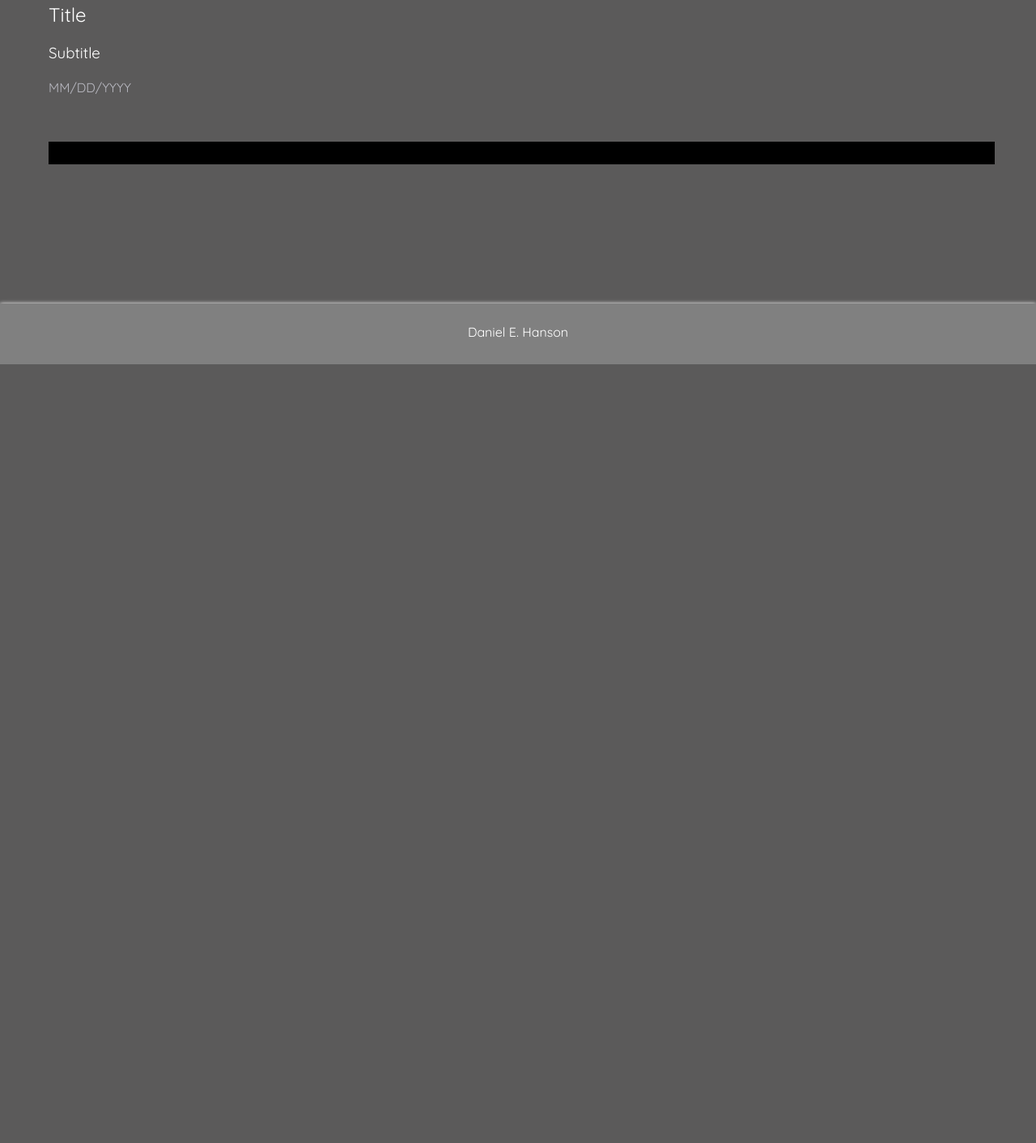
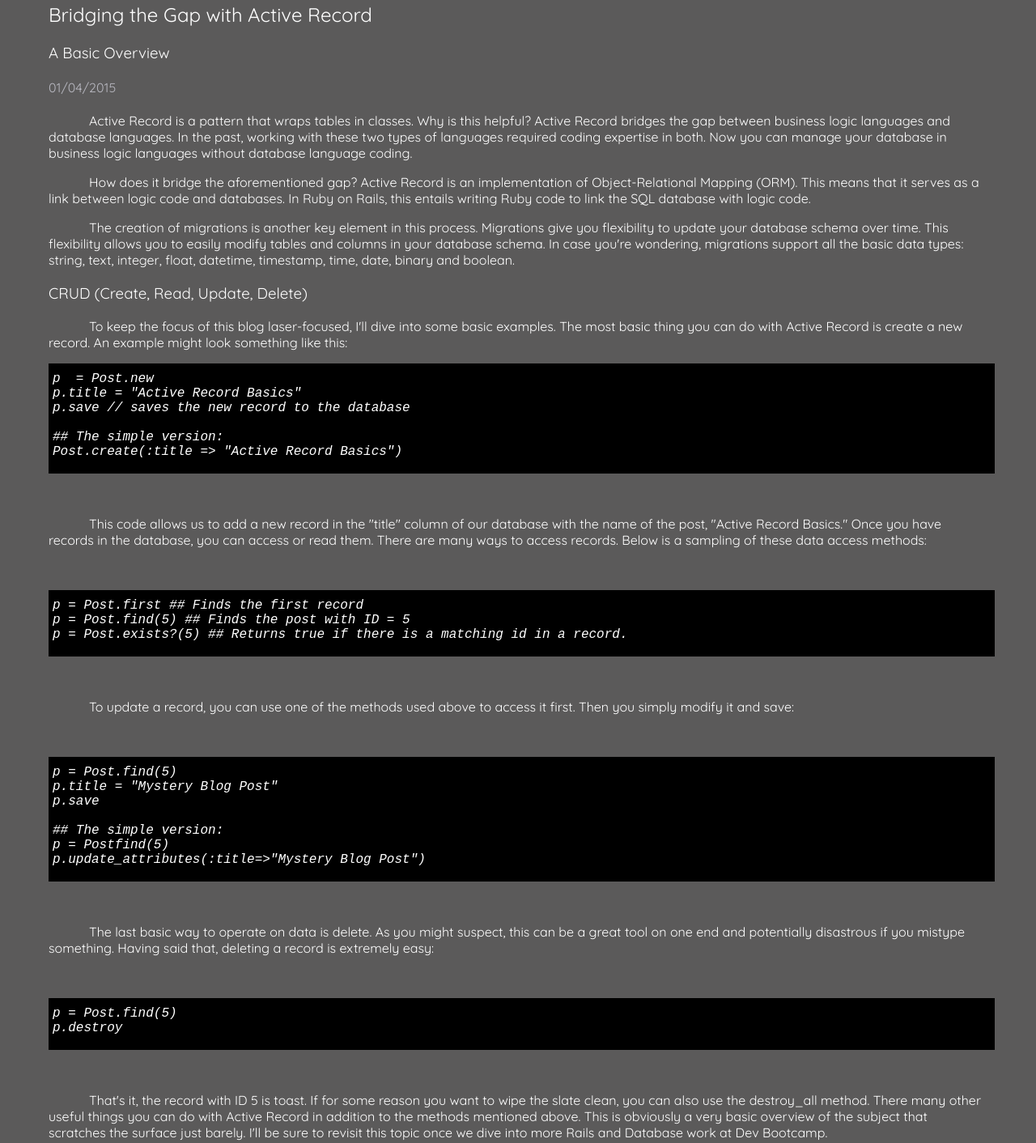
Before and after one commit to hanieldanson-zz/hanieldanson.github.io, a plain HTML site: page blog/t8-tech.html in a window 1280 px wide. Shown: the part 628-2040 px from the top of the page at 81% size. Before the commit the page ends 1078 px from the top, so only its background shows below. Drawn offline with Linux system fonts and the light colour scheme.

Commit message:
add tech blog

```diff
--- a/blog/t8-tech.html
+++ b/blog/t8-tech.html
@@ -51,20 +51,65 @@
       </div>
   </div>
   <div class="bodypad">
-      <h2 class="title">Title</h2>
-      <h3 class="subtitle">Subtitle</h3>
-      <h4 class="date">MM/DD/YYYY</h4>
+      <h2 class="title">Bridging the Gap with Active Record</h2>
+      <h3 class="subtitle">A Basic Overview</h3>
+      <h4 class="date">01/04/2015</h4>
         <p class="blog">
+        Active Record is a pattern that wraps tables in classes. Why is this helpful? Active Record bridges the gap between business logic languages and database languages. In the past, working with these two types of languages required coding expertise in both. Now you can manage your database in business logic languages without database language coding.
         </p>
-          <br>
-        <p>
+        <p class="blog">
+        How does it bridge the aforementioned gap? Active Record is an implementation of Object-Relational Mapping (ORM). This means that it serves as a link between logic code and databases. In Ruby on Rails, this entails writing Ruby code to link the SQL database with logic code.
+        </p>
+        <p class="blog">
+        The creation of migrations is another key element in this process. Migrations give you flexibility to update your database schema over time. This flexibility allows you to easily modify tables and columns in your database schema. In case you're wondering, migrations support all the basic data types: string, text, integer, float, datetime, timestamp, time, date, binary and boolean.
+        </p>
+      <h3 class="subtitle">CRUD (Create, Read, Update, Delete)</h3>
+        <p class="blog">
+        To keep the focus of this blog laser-focused, I'll dive into some basic examples. The most basic thing you can do with Active Record is create a new record. An example might look something like this:
+        </p>
           <pre class="commands2">
+p  = Post.new
+p.title = "Active Record Basics"
+p.save // saves the new record to the database
+
+## The simple version:
+Post.create(:title => "Active Record Basics")
           </pre>
           <br>
         </p>
-        <p class="blog">
+        <p class="blog">This code allows us to add a new record in the "title" column of our database with the name of the post, "Active Record Basics." Once you have records in the database, you can access or read them. There are many ways to access records. Below is a sampling of these data access methods:
         </p>
           <br>
+          <pre class="commands2">
+p = Post.first ## Finds the first record
+p = Post.find(5) ## Finds the post with ID = 5
+p = Post.exists?(5) ## Returns true if there is a matching id in a record.
+          </pre>
+          <br>
+        <p class="blog">To update a record, you can use one of the methods used above to access it first. Then you simply modify it and save:
+        </p>
+          <br>
+          <pre class="commands2">
+p = Post.find(5)
+p.title = "Mystery Blog Post"
+p.save
+
+## The simple version:
+p = Postfind(5)
+p.update_attributes(:title=>"Mystery Blog Post")
+          </pre>
+          <br>
+        <p class="blog">
+The last basic way to operate on data is delete. As you might suspect, this can be a great tool on one end and potentially disastrous if you mistype something. Having said that, deleting a record is extremely easy:
+        </p>
+          <br>
+          <pre class="commands2">
+p = Post.find(5)
+p.destroy
+          </pre>
+          <br>
+        <p class="blog">That's it, the record with ID 5 is toast. If for some reason you want to wipe the slate clean, you can also use the destroy_all method. There many other useful things you can do with Active Record in addition to the methods mentioned above. This is obviously a very basic overview of the subject that scratches the surface just barely. I'll be sure to revisit this topic once we dive into more Rails and Database work at Dev Bootcamp.
+        </p>
   </div>
   <div id="footer">Daniel E. Hanson
   </div>
```
